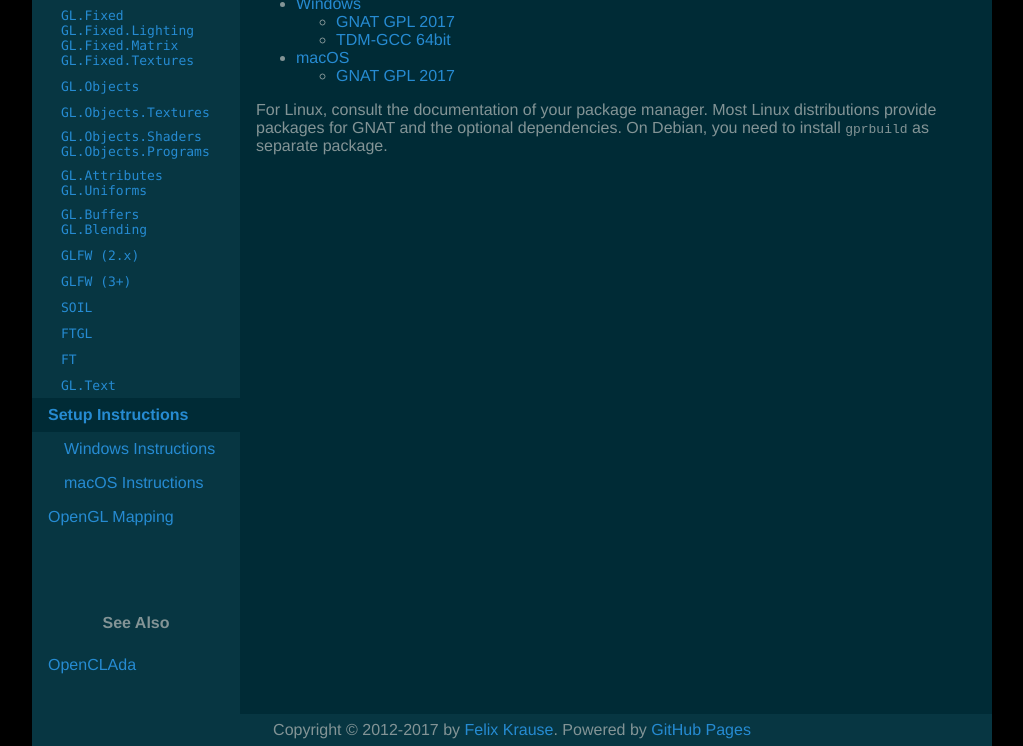
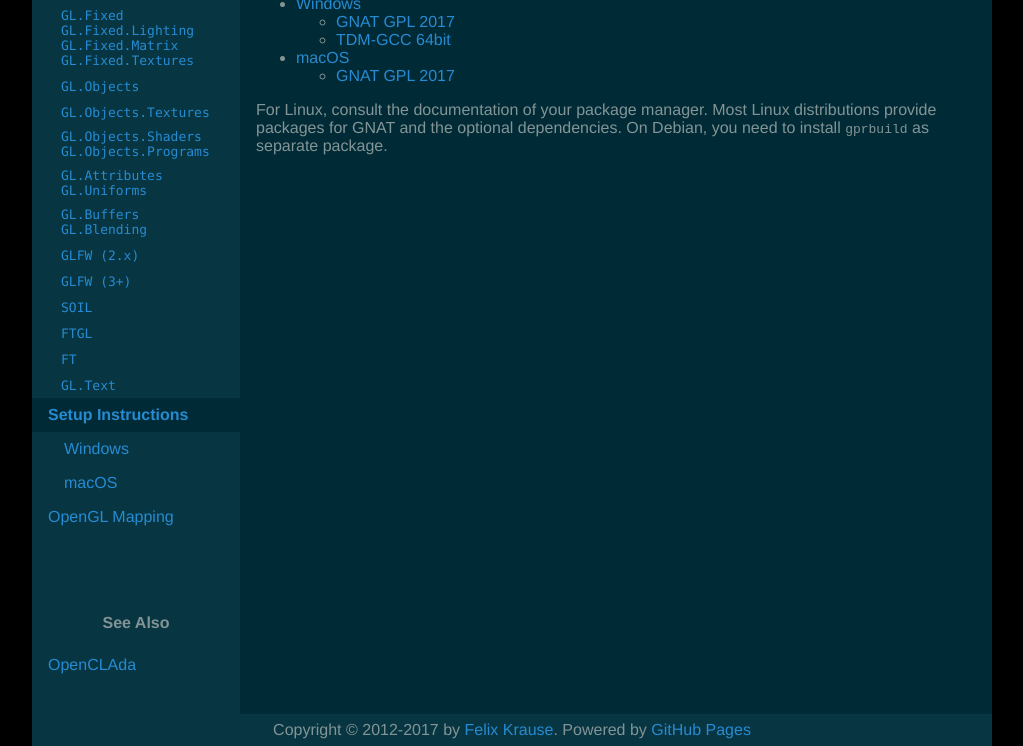
Before and after one commit to flyx/OpenGLAda, a Jekyll site: the page built from 50-setup.md, in a window 1280 px wide. Shown: the part 320-1066 px from the top of the page, without its empty margins (128-1151 px from the left). Built offline with Jekyll 4.4.1, drawn with Linux system fonts in a browser that asks for light colours.

Commit message:
more fixes

```diff
--- a/50-setup.md
+++ b/50-setup.md
@@ -16,11 +16,11 @@
 
 The following guides are available:
 
- * [Windows](setup/windows.html)
-   * [GNAT GPL 2017](setup/windows.html#gnat-gpl-2017)
-   * [TDM-GCC 64bit](setup/windows.html#tdm-gcc-64bit)
- * [macOS](setup/macos.html)
-   * [GNAT GPL 2017](setup/macos.html#gnat-gpl-2017)
+ * [Windows](OpenGLAda/setup/windows.html)
+   * [GNAT GPL 2017](OpenGLAda/setup/windows.html#gnat-gpl-2017)
+   * [TDM-GCC 64bit](OpenGLAda/setup/windows.html#tdm-gcc-64bit)
+ * [macOS](OpenGLAda/setup/macos.html)
+   * [GNAT GPL 2017](OpenGLAda/setup/macos.html#gnat-gpl-2017)
 
 For Linux, consult the documentation of your package manager. Most Linux
 distributions provide packages for GNAT and the optional dependencies. On
--- a/setup/51-windows.md
+++ b/setup/51-windows.md
@@ -1,6 +1,6 @@
 ---
 layout : default
-title : Windows Instructions
+title : Windows
 permalink: setup/windows.html
 navclass: setup
 ---
@@ -63,8 +63,8 @@
    install it.
  * Open your shell and navigate to the root folder of OpenGLAda. Execute:
 
-        gnatmake -p -P opengl-test.gpr -XWindowing_System=windows
-        gnatmake -p -P opengl-text-test.gpr -XWindowing_System=quartz
+        $ gnatmake -p -P opengl-test.gpr -XWindowing_System=windows
+        $ gnatmake -p -P opengl-text-test.gpr -XWindowing_System=quartz
 
    This should produce executables in the `bin` folder inside OpenGLAda.
  * You can now either add `C:\TDM-GCC-64\lib` to your `PATH` or copy the
--- a/setup/52-macos.md
+++ b/setup/52-macos.md
@@ -1,6 +1,6 @@
 ---
 layout : default
-title : macOS Instructions
+title : macOS
 permalink: setup/macos.html
 navclass: setup
 ---
```
